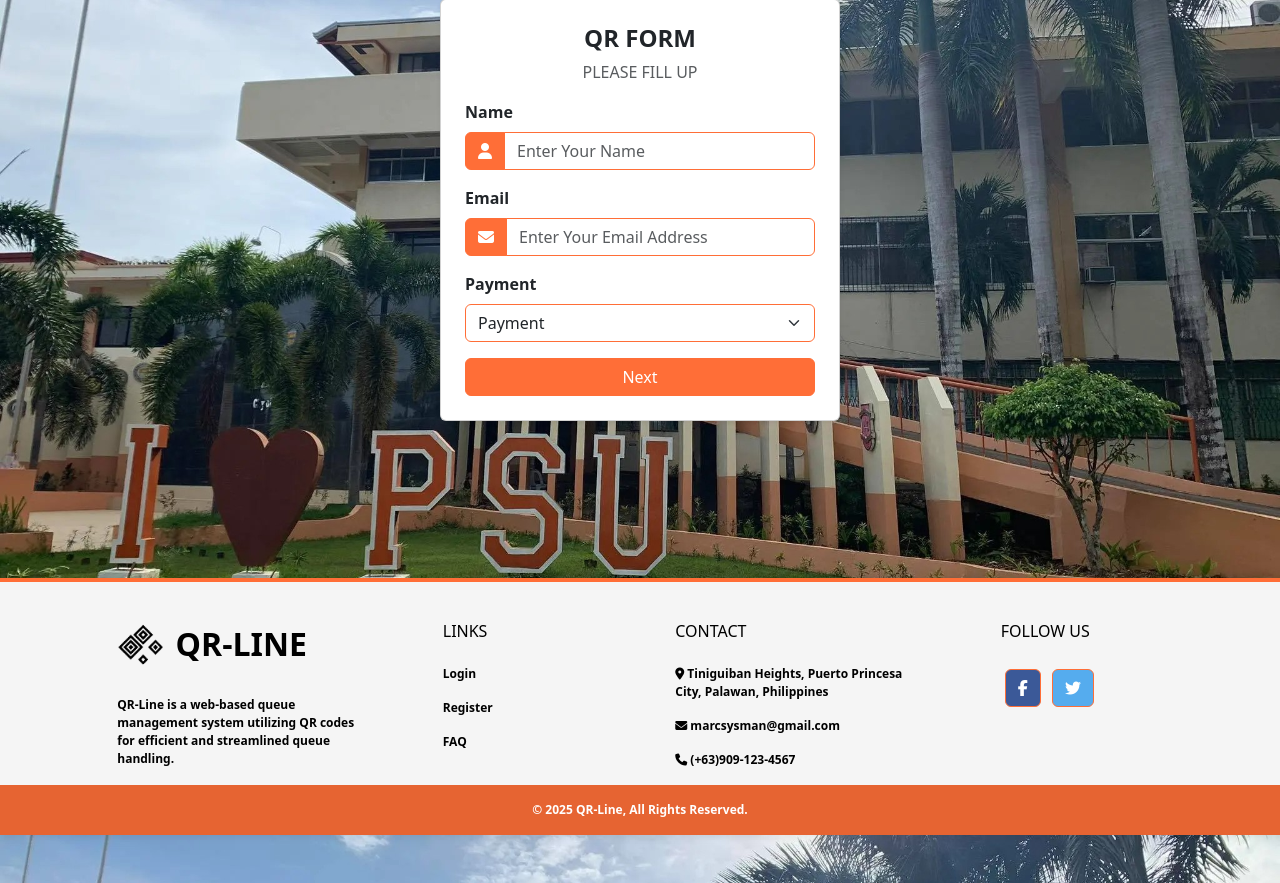
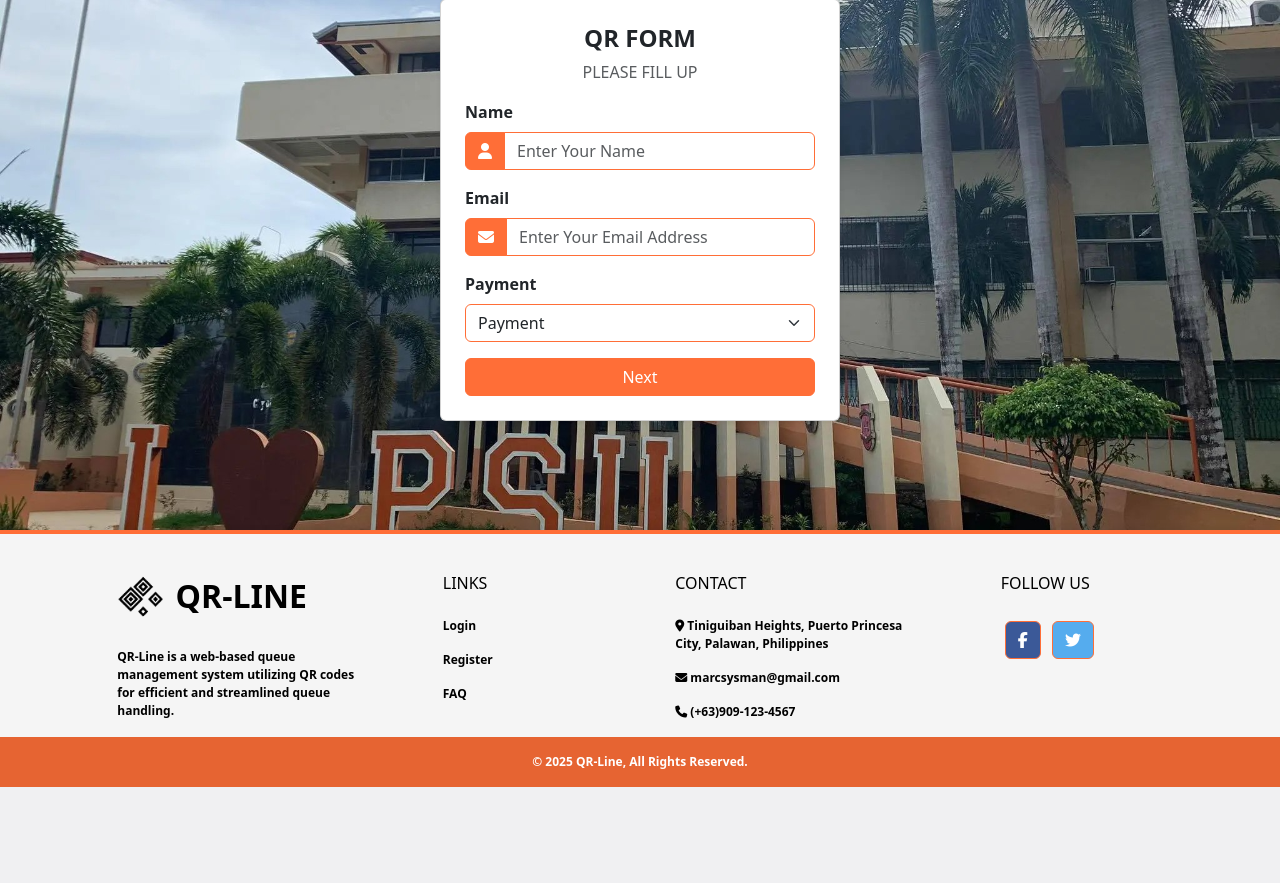
Before and after one commit to kyleengreso/qr-line, a PHP site: page /public/requester/requester_form.php in a window 1280 px wide. Shown: the part 210-1093 px from the top of the page. After the commit the page ends 997 px from the top, so only its background shows below. Run offline with PHP 8.4, Linux system fonts and the light colour scheme; a user stored in the database is signed in; some libraries are stand-ins or nearby versions.

Commit message:
remove top and bottom padding

```diff
--- a/public/includes/footer.php
+++ b/public/includes/footer.php
@@ -1,4 +1,4 @@
-<div class="my-5">
+<div>
 <footer class="text-center text-lg-start text-black footer">
     <div class="container p-4 pb-0">
     <section class="">
```
